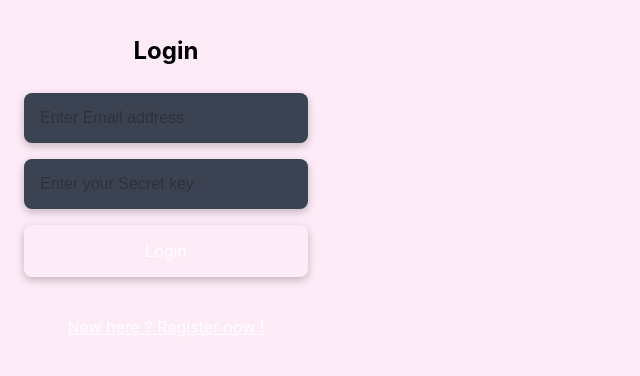
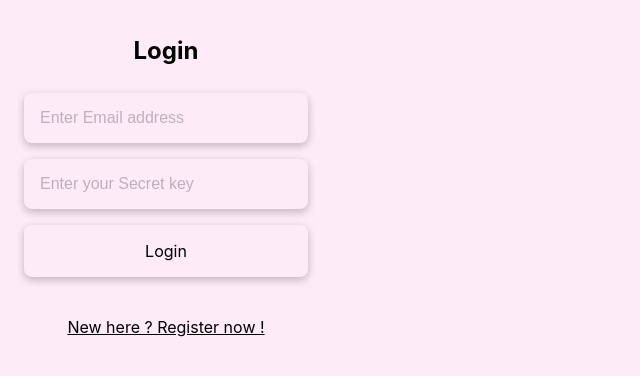
Before and after one commit to RajSolai/locku-browser-extension, a React (Create React App) app: page /addApp in a window 1280 px wide. Shown: the top 376 px of the page, without its empty margins (0-640 px from the left). Built offline with nearby package versions, Linux system fonts and the light colour scheme.

Commit message:
update css for adaptive clr scheme

```diff
--- a/src/index.css
+++ b/src/index.css
@@ -28,7 +28,7 @@ body {
 }
 
 a {
-  color: var(--text-white);
+  color: var(--text-dark);
 }
 
 .apps {
@@ -66,7 +66,7 @@ a {
   border: none;
   padding: 1rem;
   margin: 0.5rem;
-  background-color: #3b4252;
+  background-color: var(--bg-light);
   outline: none;
   color: var(--text-dark);
   border-radius: 8px;
@@ -90,7 +90,7 @@ a {
   padding: 1rem;
   margin: 0.5rem;
   font-size: 1rem;
-  color: var(--text-white);
+  color: var(--text-dark);
   font-family: -apple-system, BlinkMacSystemFont, "Segoe UI", Roboto, Oxygen,
     Ubuntu, Cantarell, "Open Sans", "Helvetica Neue", sans-serif;
   background: transparent;
@@ -145,9 +145,10 @@ a {
     color: var(--text-white);
   }
   .btn {
-    color: var(--text-white);
+    color: var(--text-dark);
   }
   .text-box {
+    background-color: var(--bg-light);
     color: var(--text-white);
   }
   .text-box::placeholder {
```
